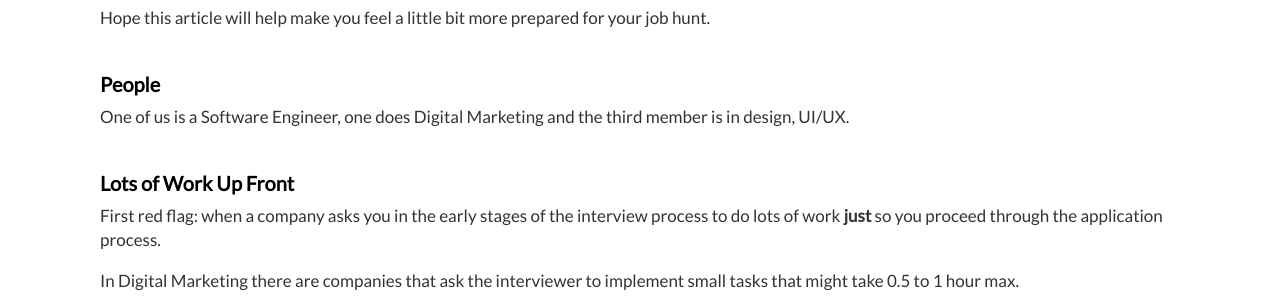
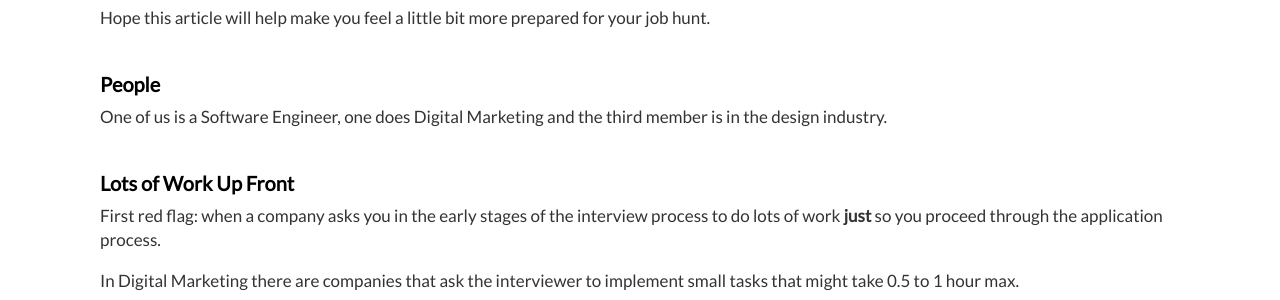
Before and after one commit to dimitrismistriotis/dimitrismistriotis.github.io, a Jekyll site: the page built from _posts/2018-05-24-red_flags_in_interviews.md, in a window 1280 px wide and 900 px high, scrolled down 366 px. Shown: the part 154-454 px from the top of the window. Built offline with Jekyll 4.4.1, drawn with Linux system fonts in a browser that asks for light colours; comment, search, counter and statistics services are not loaded.

Commit message:
Changed to more general.

```diff
--- a/_posts/2018-05-24-red_flags_in_interviews.md
+++ b/_posts/2018-05-24-red_flags_in_interviews.md
@@ -37,7 +37,7 @@ job hunt.
 ## People
 
 One of us is a Software Engineer, one does Digital Marketing and the third
-member is in design, UI/UX.
+member is in the design industry.
 
 ## Lots of Work Up Front
 
```
